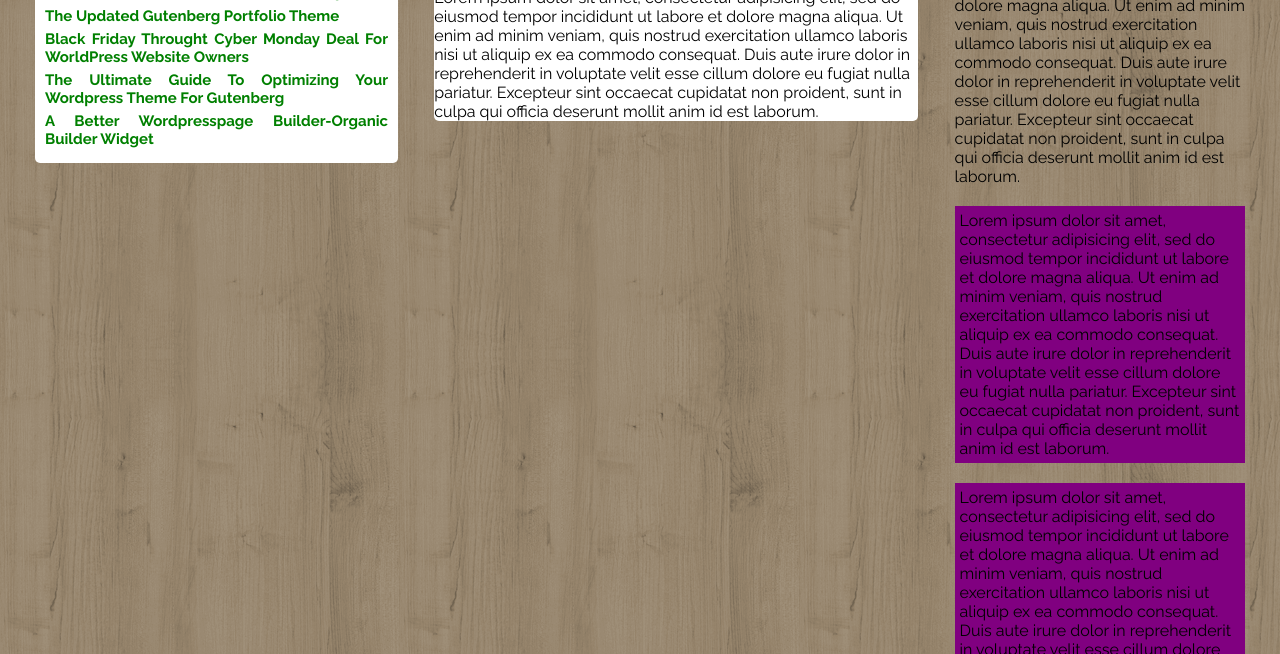
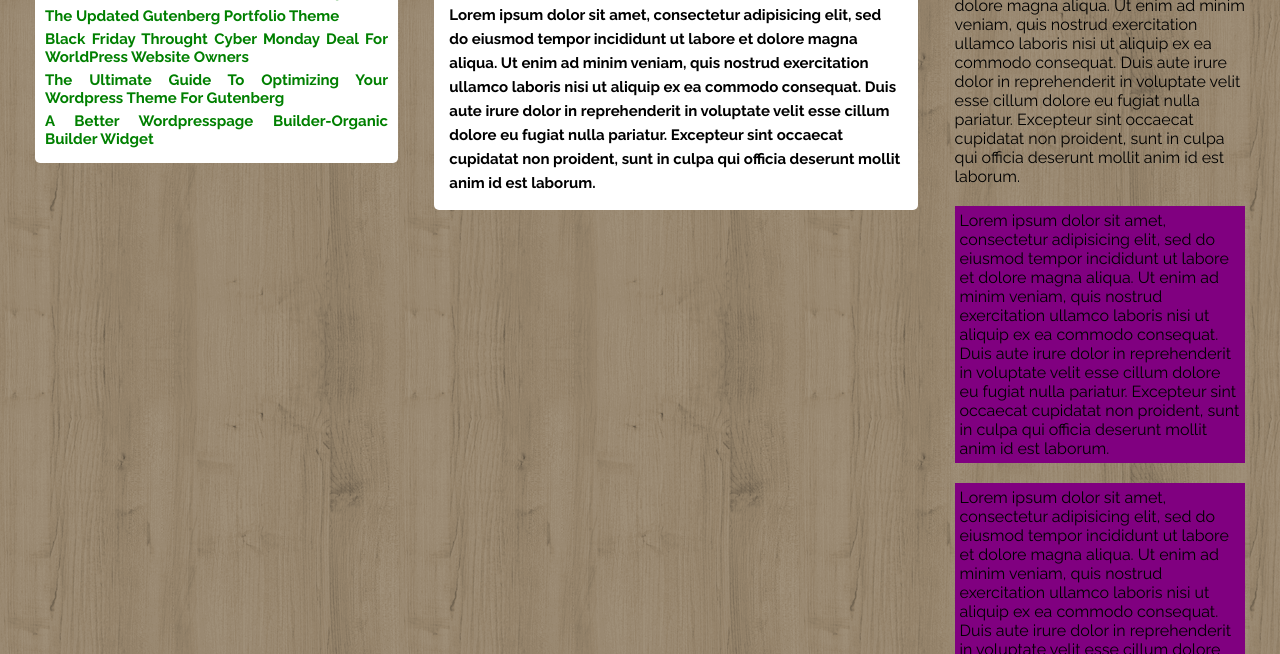
Before and after one commit to manuelatrotta/htmlcss-wp, a plain HTML site: page index.html in a window 1280 px wide. Shown: the part 446-1100 px from the top of the page. Drawn offline with Linux system fonts and the light colour scheme.

Commit message:
complete .col-center

```diff
--- a/css/style.css
+++ b/css/style.css
@@ -120,6 +120,7 @@ main::after{
   width: 40%;
   border-radius: 5px;
   margin: 0 3%;
+  padding: 15px;
 }
 .col-center .title{
   margin-bottom: 20px;
@@ -127,6 +128,11 @@ main::after{
   color: #302A25;
   text-transform: uppercase;
   text-shadow: 2px 2px 3px #5d5147;
+}
+.col-center p{
+  font-size: 15px;
+  line-height: 24px;
+  font-weight: bold;
 }
 .col-right{
   width: 24%;
```
